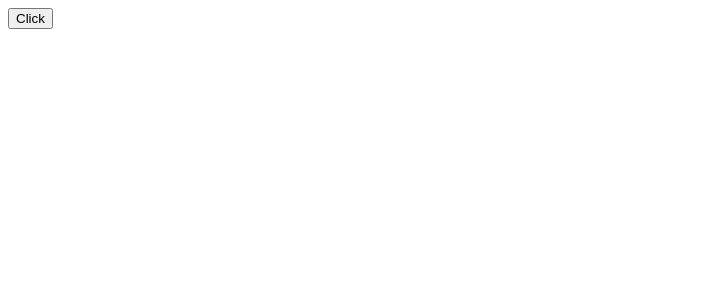
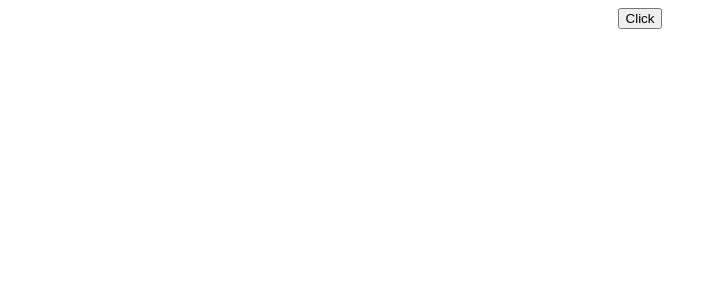
Before and after one commit to hirwaaldo1/gym-introductory-exercises-react, a React (Create React App) app: page / in a window 1280 px wide. Shown: the top 300 px of the page, without its empty margins (0-717 px from the left). Built offline with nearby package versions, Linux system fonts and the light colour scheme.

Commit message:
Update index.css

```diff
--- a/src/index.css
+++ b/src/index.css
@@ -1,4 +1,4 @@
-.flex {
+.button-container {
   display: flex;
   justify-content: center;
 }
```
